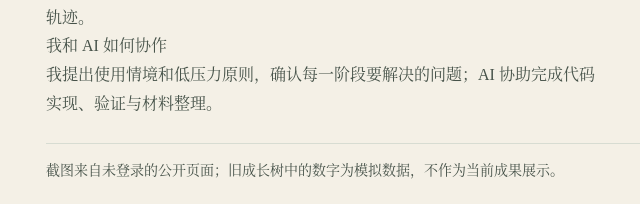
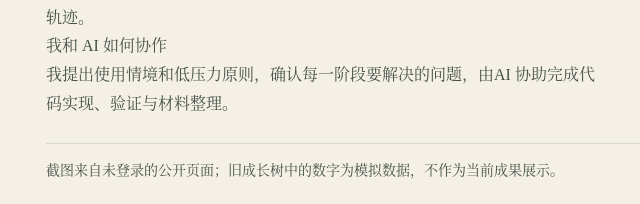
Before and after one commit to ayuanlang520-hash/sylvie-portfolio, an Eleventy site: page src/index.njk in a window 1280 px wide. Both pictures are taken after a click on the link "查看项目过程 ↓". Shown: the part 2979-3183 px from the top of the page, 4-644 px from the left. Built offline with nearby package versions, Linux system fonts and the light colour scheme; Eleventy itself is replaced by a stand-in of ours; files that its build step writes are made by us from their sources.

Commit message:
Update src/content/projects/yueji.md (via Pages CMS)

```diff
--- a/src/content/projects/yueji.md
+++ b/src/content/projects/yueji.md
@@ -52,4 +52,4 @@ detail:
 
 我和 AI 如何协作
 
-我提出使用情境和低压力原则，确认每一阶段要解决的问题；AI 协助完成代码实现、验证与材料整理。
+我提出使用情境和低压力原则，确认每一阶段要解决的问题，由AI 协助完成代码实现、验证与材料整理。
```
